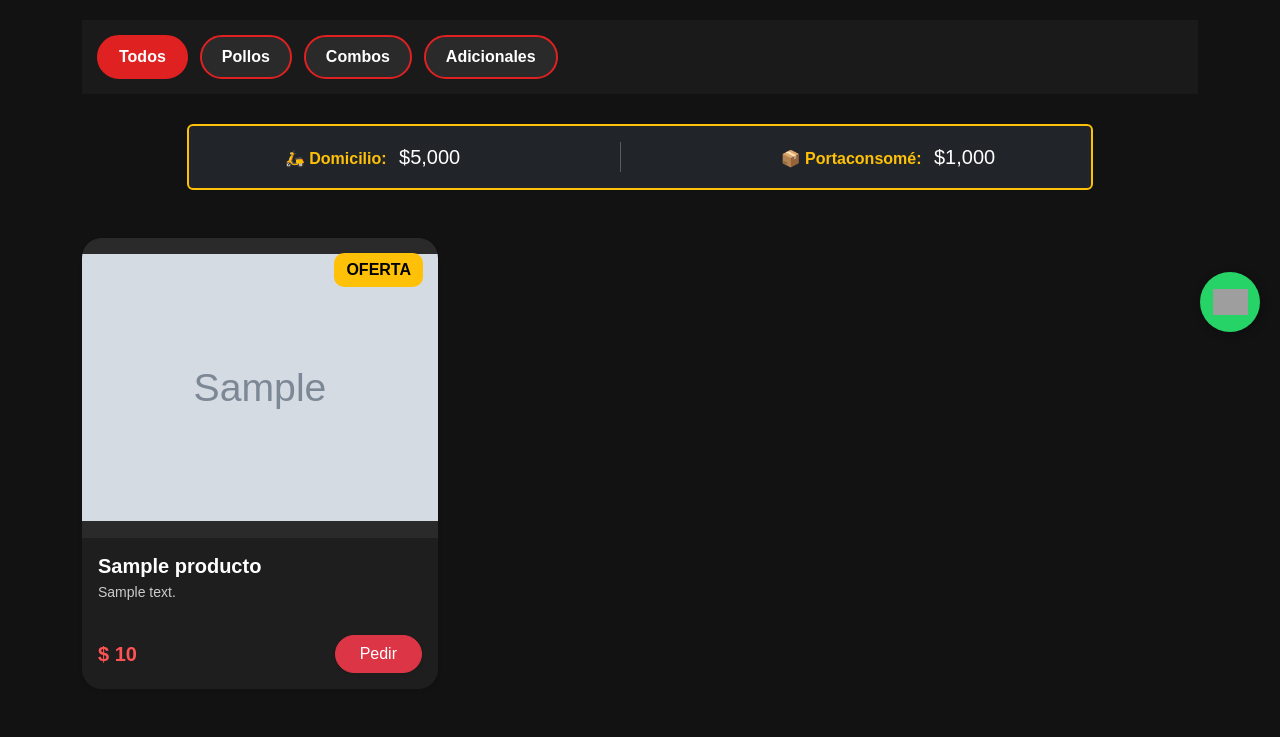
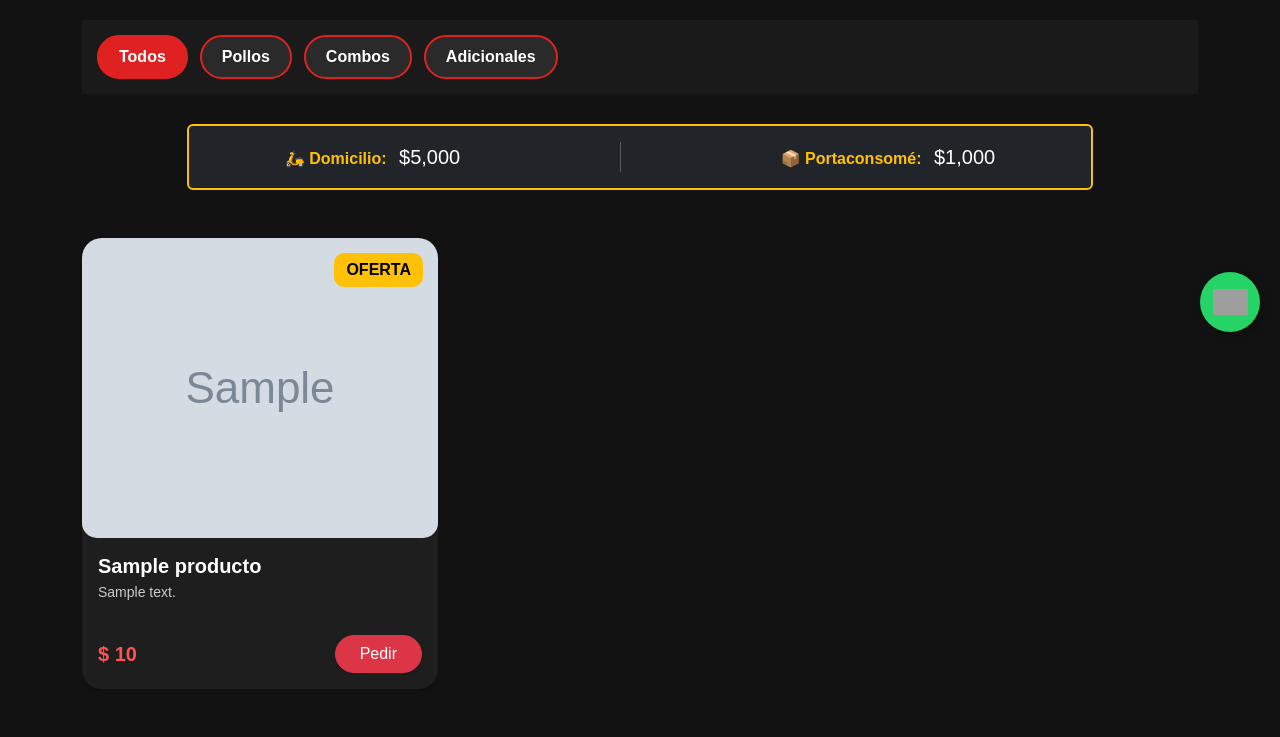
Before and after one commit to ErwinArleycloud/WalBross, a Flask app: page / in a window 1280 px wide. Shown: the part 448-1185 px from the top of the page. Run offline with Flask 3, Linux system fonts and the light colour scheme; data comes from the database, SQL or seed files in the repository; tables that the repository leaves empty hold one stand-in row (values such as "Sample post"); grey boxes marked "Sample" are stand-in pictures; grey boxes are pictures that could not be loaded.

Commit message:
Guardado walbros 04

```diff
--- a/static/CSS/estilos.css
+++ b/static/CSS/estilos.css
@@ -174,9 +174,10 @@ body {
 .card-img-top.img-producto {
   width: 100% !important;
   height: 300px !important;  /* Altura mayor para mostrar imagen completa */
-  object-fit: contain !important; /* Muestra imagen completa sin cortar */
+  object-fit: cover !important; /* Ocupa todo el espacio sin dejar márgenes */
   object-position: center !important; /* Centra la imagen */
-  background-color: #2a2a2a !important; /* Fondo para espacios vacíos */
+  border-radius: 15px !important; /* Bordes redondeados consistentes */
+  margin: 0 !important; /* Sin márgenes externos */
 }
 
 /* ------------------ Botones de Redes Sociales ------------------ */
```
